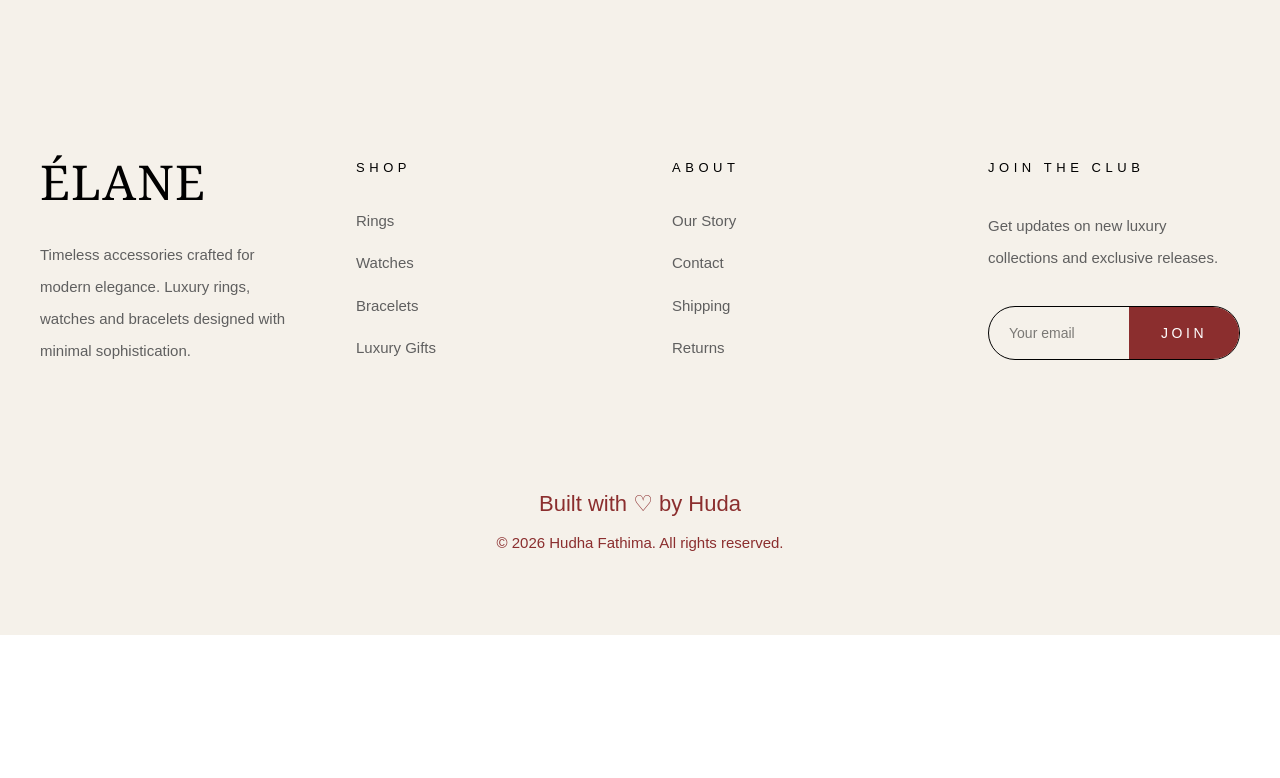
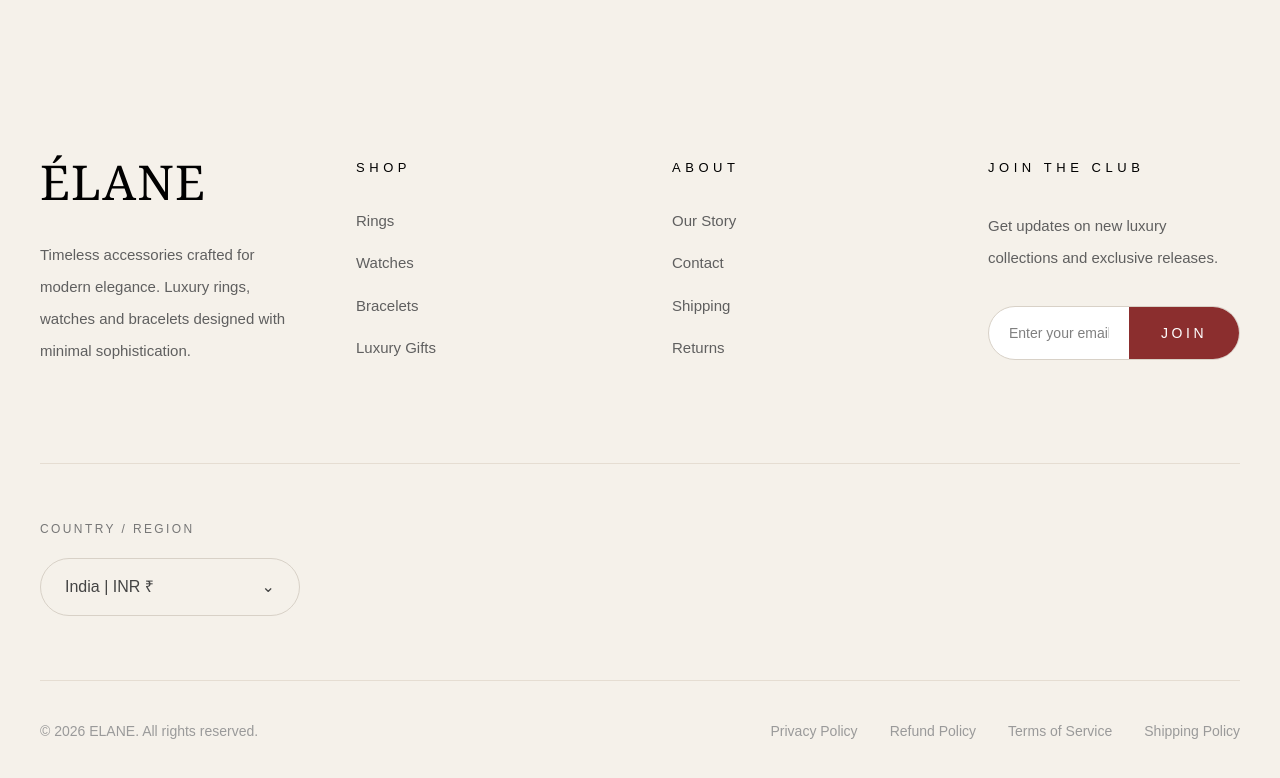
Before and after one commit to hudhafathima081-cell/Elane, a Next.js app: page / in a window 1280 px wide. Shown: the part 977-1755 px from the top of the page. Before the commit the page ends 1612 px from the top, so only its background shows below. Built offline with nearby package versions, Linux system fonts and the light colour scheme.

Commit message:
added login

```diff
--- a/app/components/Footer.tsx
+++ b/app/components/Footer.tsx
@@ -86,11 +86,11 @@ export default function Footer() {
             </p>
 
             {/* EMAIL */}
-            <div className="flex border border-black rounded-full overflow-hidden">
+            <div className="flex border border-[#d8d1c7] rounded-full overflow-hidden bg-white">
 
               <input
                 type="email"
-                placeholder="Your email"
+                placeholder="Enter your email"
                 className="bg-transparent px-5 py-4 outline-none w-full text-sm"
               />
 
@@ -104,19 +104,52 @@ export default function Footer() {
 
         </div>
 
-        {/* BOTTOM */}
-        <div className="mt-20 pt-10 text-center">
+        {/* COUNTRY / REGION */}
+<div className="mt-24 border-t border-[#e5ddd2] pt-14">
 
-          <p className="text-[#8B2E2E] text-[22px] mb-3 font-light">
-            Built with ♡ by Huda
-          </p>
+  <p className="uppercase tracking-[0.2em] text-[12px] text-[#777] mb-5">
+    Country / Region
+  </p>
 
-          <p className="text-[#8B2E2E] text-[15px]">
-            © 2026 Hudha Fathima. All rights reserved.
-          </p>
+  <div className="w-[260px] border border-[#d8d1c7] rounded-full px-6 py-4 flex items-center justify-between text-[#444]">
 
-        </div>
+    <span>India | INR ₹</span>
 
+    <span>⌄</span>
+
+  </div>
+
+</div>
+
+
+{/* BOTTOM LEGAL */}
+<div className="border-t border-[#e5ddd2] mt-16 pt-10 pb-10 flex flex-col md:flex-row justify-between items-center gap-6">
+
+  <p className="text-[#9a9a9a] text-[14px]">
+    © 2026 ELANE. All rights reserved.
+  </p>
+
+  <div className="flex gap-8 text-[14px] text-[#9a9a9a]">
+
+    <p className="hover:text-black cursor-pointer transition">
+      Privacy Policy
+    </p>
+
+    <p className="hover:text-black cursor-pointer transition">
+      Refund Policy
+    </p>
+
+    <p className="hover:text-black cursor-pointer transition">
+      Terms of Service
+    </p>
+
+    <p className="hover:text-black cursor-pointer transition">
+      Shipping Policy
+    </p>
+
+  </div>
+
+</div>
       </div>
 
     </footer>
```
